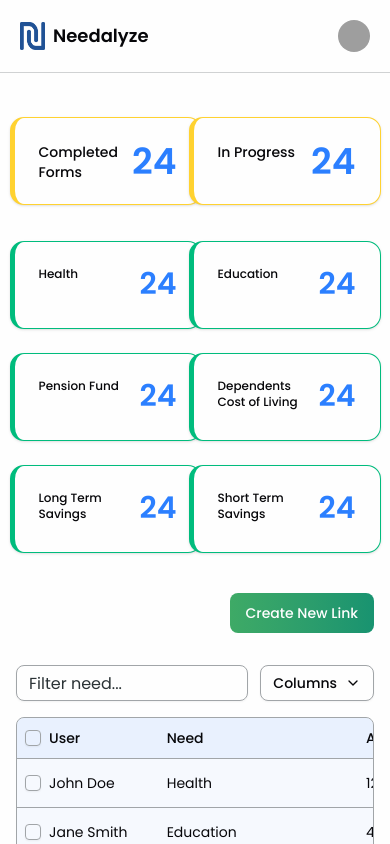
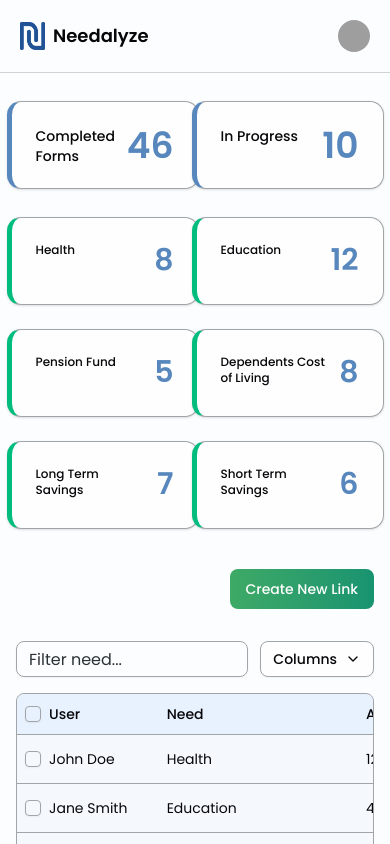
Before and after one commit to itswijay/Needalyze, a Next.js app: page /dashboard in a window 390 px wide. Shown: the top 844 px of the page. Built offline with nearby package versions, Linux system fonts and the light colour scheme; grey boxes are pictures that could not be loaded.

Commit message:
fix: update Cards component layout and styling with responsiveness

```diff
--- a/src/app/dashboard/components/Cards.jsx
+++ b/src/app/dashboard/components/Cards.jsx
@@ -2,10 +2,10 @@ import { Card, CardAction, CardHeader, CardTitle } from "@/components/ui/card";
 
 const Cards = () => {
   return (
-    <div className="mt-7 p-4 mx-auto max-w-7xl">
+    <div className="mt-3 p-4 mx-auto max-w-7xl">
       {/* grid 1 */}
-      <div className="grid  grid-cols-2  justify-items-center ">
-        <Card className="lg:border-l-6 border-l-5 border-amber-300 lg:h-25 lg:w-137 h-22 w-48 ">
+      <div className="grid  grid-cols-2  justify-items-center gap-x-3">
+        <Card className="lg:border-l-6 border-l-5 border-l-[var(--primary-200)] lg:h-25 lg:w-137 h-22 w-48 ">
           <CardHeader>
             <CardTitle>
               <h1 className="lg:text-lg text-sm font-medium">
@@ -14,63 +14,63 @@ const Cards = () => {
             </CardTitle>
 
             <CardAction>
-              <span className="text-blue-500 lg:text-5xl text-4xl font-semibold">
-                24
+              <span className="text-[var(--primary-200)] lg:text-5xl text-4xl font-semibold">
+                46
               </span>
             </CardAction>
           </CardHeader>
         </Card>
-        <Card className="lg:border-l-6 border-l-5 border-amber-300 lg:h-25 lg:w-137 h-22 w-48">
+        <Card className="lg:border-l-6 border-l-5 border-l-[var(--primary-200)] lg:h-25 lg:w-137 h-22 w-48">
           <CardHeader>
             <CardTitle>
               <h1 className="lg:text-lg text-sm font-medium">In Progress</h1>
             </CardTitle>
 
             <CardAction>
-              <span className="text-blue-500 lg:text-5xl text-4xl font-semibold">
-                24
+              <span className="text-[var(--primary-200)] lg:text-5xl text-4xl font-semibold">
+                10
               </span>
             </CardAction>
           </CardHeader>
         </Card>
       </div>
       {/* grid 2 */}
-      <div className="grid lg:grid-cols-3 grid-cols-2 mt-9 justify-items-center space-y-6">
-        <Card className="lg:border-l-6 border-l-5 border-emerald-500 lg:h-25 lg:w-85 h-22 w-48">
+      <div className="grid lg:grid-cols-3 grid-cols-2 mt-7 justify-items-center space-y-6 gap-x-3">
+        <Card className="lg:border-l-6 border-l-5 border-l-emerald-500 lg:h-25 lg:w-85 h-22 w-48">
           <CardHeader>
             <CardTitle>
               <h1 className="lg:text-lg text-xs font-medium">Health</h1>
             </CardTitle>
 
             <CardAction>
-              <span className="text-blue-500 lg:text-5xl text-3xl font-semibold">
-                24
+              <span className="text-[var(--primary-200)] lg:text-5xl text-3xl font-semibold">
+                8
               </span>
             </CardAction>
           </CardHeader>
         </Card>
-        <Card className="lg:border-l-6 border-l-5 border-emerald-500 lg:h-25 lg:w-85 h-22 w-48">
+        <Card className="lg:border-l-6 border-l-5 border-l-emerald-500 lg:h-25 lg:w-85 h-22 w-48">
           <CardHeader>
             <CardTitle>
               <h1 className="lg:text-lg text-xs font-medium">Education</h1>
             </CardTitle>
 
             <CardAction>
-              <span className="text-blue-500 lg:text-5xl text-3xl font-semibold">
-                24
+              <span className="text-[var(--primary-200)] lg:text-5xl text-3xl font-semibold">
+                12
               </span>
             </CardAction>
           </CardHeader>
         </Card>
-        <Card className="lg:border-l-6 border-l-5 border-emerald-500 lg:h-25 lg:w-85 h-22 w-48">
+        <Card className="lg:border-l-6 border-l-5 border-l-emerald-500 lg:h-25 lg:w-85 h-22 w-48">
           <CardHeader>
             <CardTitle>
               <h1 className="lg:text-lg text-xs font-medium">Pension Fund</h1>
             </CardTitle>
 
             <CardAction>
-              <span className="text-blue-500 lg:text-5xl text-3xl font-semibold">
-                24
+              <span className="text-[var(--primary-200)] lg:text-5xl text-3xl font-semibold">
+                5
               </span>
             </CardAction>
           </CardHeader>
@@ -78,7 +78,7 @@ const Cards = () => {
 
         {/* grid 3 */}
 
-        <Card className="lg:border-l-6 border-l-5 border-emerald-500 lg:h-25 lg:w-85 h-22 w-48">
+        <Card className="lg:border-l-6 border-l-5  border-l-emerald-500 lg:h-25 lg:w-85 h-22 w-48">
           <CardHeader>
             <CardTitle className="">
               <h1 className="lg:text-lg text-xs font-medium">
@@ -87,13 +87,13 @@ const Cards = () => {
             </CardTitle>
 
             <CardAction>
-              <span className="text-blue-500 lg:text-5xl text-3xl font-semibold">
-                24
+              <span className="text-[var(--primary-200)] lg:text-5xl text-3xl font-semibold">
+                8
               </span>
             </CardAction>
           </CardHeader>
         </Card>
-        <Card className="lg:border-l-6 border-l-5 border-emerald-500 lg:h-25 lg:w-85 h-22 w-48">
+        <Card className="lg:border-l-6 border-l-5 border-l-emerald-500 lg:h-25 lg:w-85 h-22 w-48">
           <CardHeader>
             <CardTitle>
               <h1 className="lg:text-lg text-xs font-medium">
@@ -102,13 +102,13 @@ const Cards = () => {
             </CardTitle>
 
             <CardAction>
-              <span className="text-blue-500 lg:text-5xl text-3xl font-semibold">
-                24
+              <span className="text-[var(--primary-200)] lg:text-5xl text-3xl font-semibold">
+                7
               </span>
             </CardAction>
           </CardHeader>
         </Card>
-        <Card className="lg:border-l-6 border-l-5 border-emerald-500 lg:h-25 lg:w-85 h-22 w-48">
+        <Card className="lg:border-l-6 border-l-5 border-l-emerald-500 lg:h-25 lg:w-85 h-22 w-48">
           <CardHeader>
             <CardTitle>
               <h1 className="lg:text-lg text-xs font-medium">
@@ -117,8 +117,8 @@ const Cards = () => {
             </CardTitle>
 
             <CardAction>
-              <span className="text-blue-500 lg:text-5xl text-3xl font-semibold">
-                24
+              <span className="text-[var(--primary-200)] lg:text-5xl text-3xl font-semibold">
+                6
               </span>
             </CardAction>
           </CardHeader>
--- a/src/app/dashboard/page.jsx
+++ b/src/app/dashboard/page.jsx
@@ -5,7 +5,7 @@ import { Button } from "@/components/ui/button";
 
 const page = () => {
   return (
-    <div className="bg-gray-25/5">
+    <div className="bg-[var(--primary-50)]/4">
       <div className="min-h-screen max-w-[95rem] mx-auto  ">
         <Navbar />
         <Cards />
```
